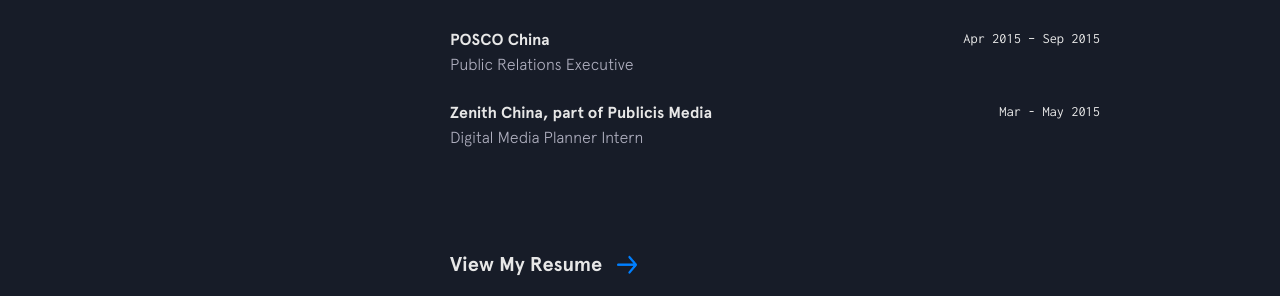
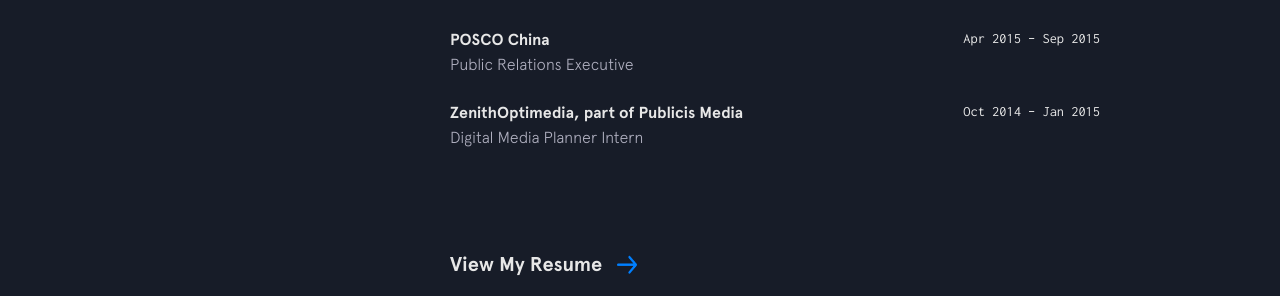
Before and after one commit to harper-he/harper-he.github.io, a Jekyll site: the page built from index.html, in a window 1280 px wide and 900 px high, scrolled down 2196 px. Shown: the part 157-453 px from the top of the window. Built offline with Jekyll 4.4.1, drawn with Linux system fonts in a browser that asks for light colours; nearby versions of some CDN libraries.

Commit message:
Update experience.yml

```diff
--- a/_data/experience.yml
+++ b/_data/experience.yml
@@ -28,7 +28,7 @@
   time: Apr 2015 – Sep 2015
   position: Public Relations Executive
 
-- company: Zenith China, part of Publicis Media
-  url: http://www.publicis-china.com/
-  time: Mar - May 2015
+- company: ZenithOptimedia, part of Publicis Media
+  url: https://www.zenithmedia.com/
+  time: Oct 2014 – Jan 2015
   position: Digital Media Planner Intern
```
